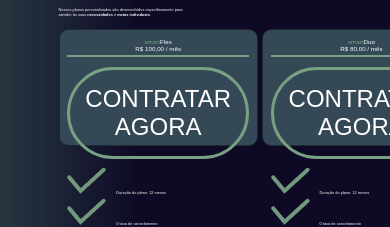
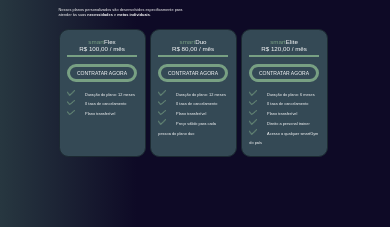
Before and after one commit to Reiss1x/smart-gym-project, a React (Vite) app: page / in a window 390 px wide. Shown: the part 421-648 px from the top of the page. Built offline with nearby package versions, Linux system fonts and the light colour scheme; a web font is replaced by a local one.

Commit message:
fix: responsiveness fix for membership cards

```diff
--- a/src/assets/Memberships.json
+++ b/src/assets/Memberships.json
@@ -26,8 +26,8 @@
                 "Duração do plano: 6 meses",
                 "0 taxa de cancelamento",
                 "Plano transferível",
-                "Acesso a qualquer smartGym do país",
-                "Direito a personal trainer"
+                "Direito a personal trainer",
+                "Acesso a qualquer smartGym do país"
             ]
         }
     ]
--- a/src/components/Header/Header.jsx
+++ b/src/components/Header/Header.jsx
@@ -20,7 +20,7 @@ export default function Header() {
         <div id='header-buttons'>
           <button className='h-buttons' > Sobre </button>
           <button className='h-buttons' onClick={() => handleClick("equipment-area")}> Equipamento </button>
-          <button className='h-buttons'> Planos </button>
+          <button className='h-buttons' onClick={() => handleClick("membership-container")}> Planos </button>
           <button className='h-buttons'> Treinadores </button>
           <button className='h-buttons'> Contato </button>
         </div>
--- a/src/components/MainPage/MainPage.jsx
+++ b/src/components/MainPage/MainPage.jsx
@@ -28,7 +28,7 @@ export default function MainPage() {
           </div>
           <img src={curlingMan} alt="Venha conhecer nossa academia e nossos planos!" id='man' />
           <div id='img-area-button'>
-              <button id='planos'> Conheça nossos planos </button>
+              <button id='planos' onClick={() => handleArrow("membership-container")}> Conheça nossos planos </button>
           </div>
         </div>
         <div id='arrow-container'>
--- a/src/components/Membership/Membership.css
+++ b/src/components/Membership/Membership.css
@@ -1,4 +1,4 @@
-.membership-container {
+#membership-container {
     padding-bottom: 1em;
     width: 70%;
     margin: auto;
--- a/src/components/Membership/Membership.jsx
+++ b/src/components/Membership/Membership.jsx
@@ -9,7 +9,7 @@ export default function Membership() {
 
 
     return (
-    <div className='membership-container'>
+    <div id='membership-container'>
         <div className='membership-text'>
             Planos <br />
             <div className='membership-below-text'>
--- a/src/components/Membership/membership card/Card.css
+++ b/src/components/Membership/membership card/Card.css
@@ -3,10 +3,9 @@
     flex-direction: column;
     background-color: var(--dark-green);
     width: 100%;
-    height: 30vw;
+    height: 33vw;
     margin-right: 1vw;
     margin-top: 3vw;
-
     border-radius: 2.4vw;
     padding: 2vw;
     border: 0.5vw solid #1C2A32;
@@ -40,15 +39,21 @@ hr {
     width: 100%;
 }
 
+#checkmark {
+    margin-right: 10px;
+    width: 2vw;
+}
+
 .card-button {
-    margin-top: 10px;
-    padding: 15px;
+    margin-top: 1.6vw;
+    padding: 0.8vw;
     background-color: transparent;
     border: 3px solid var(--light-green);
     border-radius: 60px;
     color: white;
     font-family: var(--font-family);
-    font-size: 1.5rem;
+    font-size: 1.3vw;
+    cursor: pointer;
 }
 
 .card-button:active {
--- a/src/components/Membership/membership card/Card.jsx
+++ b/src/components/Membership/membership card/Card.jsx
@@ -14,7 +14,7 @@ export default function ({ data }) {
         <div className='card-specifications'>
               {data.specifications.map((element, index) => (
                     <div className="specifications" key={index}>
-                      <img style={{marginRight:"10px"}}src={checkMark}></img>
+                      <img id="checkmark" src={checkMark}></img>
                       {element}
                     </div>
                 ))}
```
